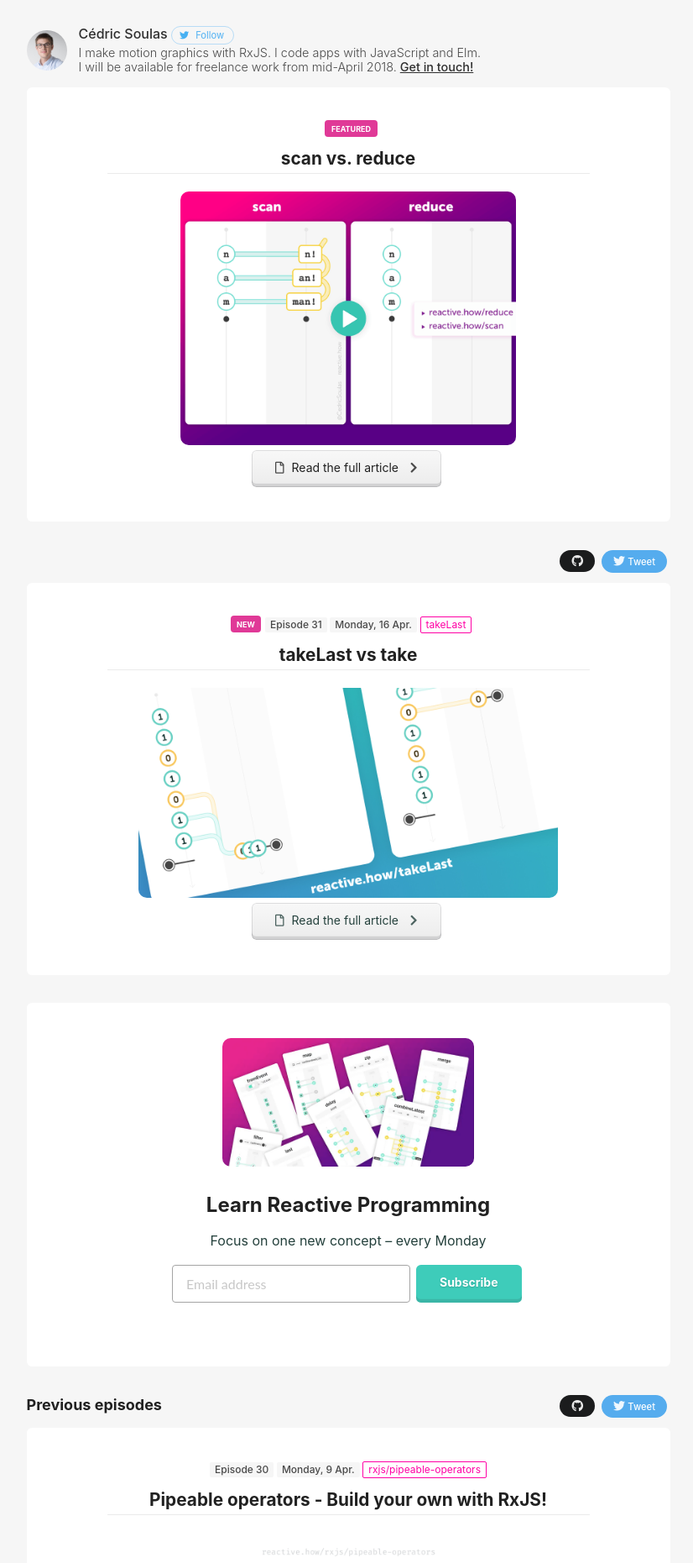
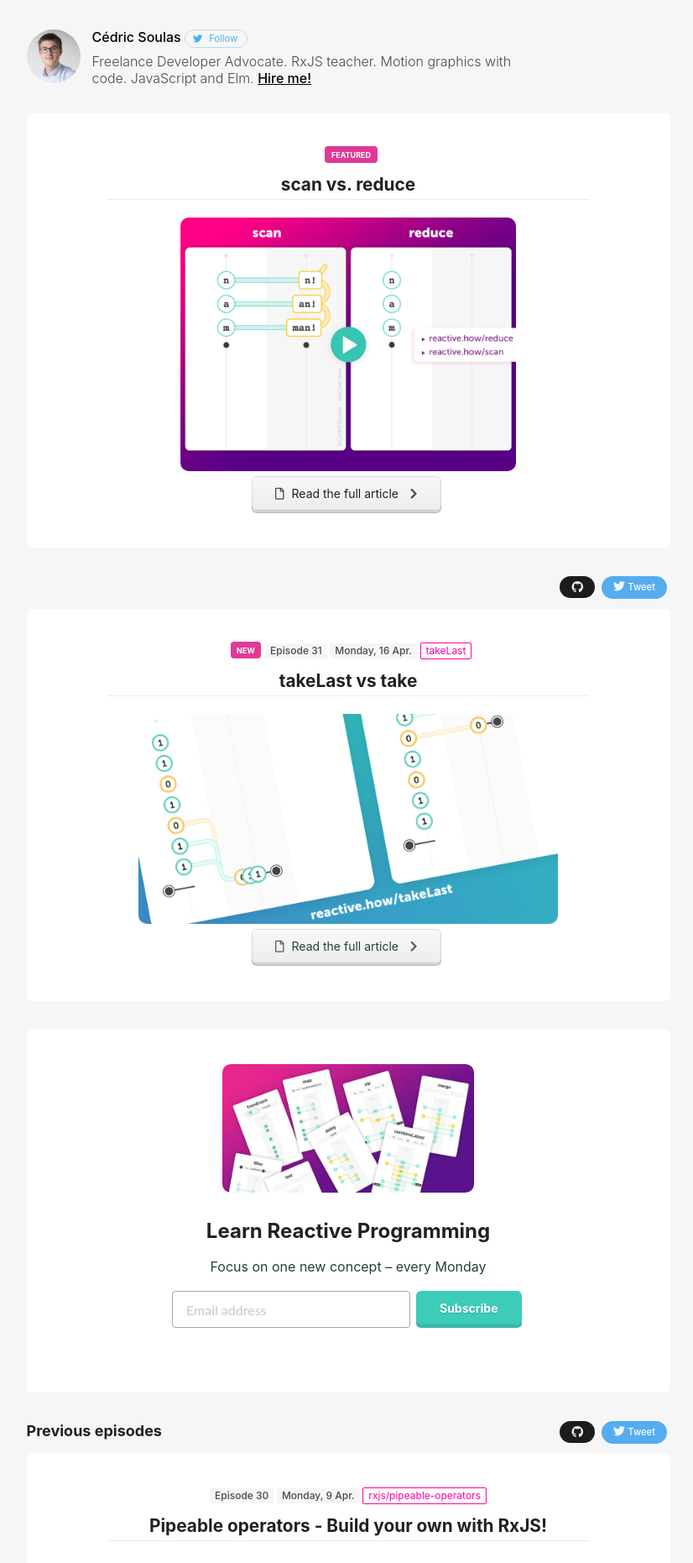
Before and after one commit to cedricss/reactive.how, a Jekyll site: the page built from index.html, in a window 1280 px wide. Shown: the top 1861 px of the page at 84% size, without its empty margins (225-1051 px from the left). Built offline with Jekyll 4.4.1, drawn with Linux system fonts in a browser that asks for light colours; some of the changed text lies outside the part shown.

Commit message:
Update author bio

```diff
--- a/_includes/author.html
+++ b/_includes/author.html
@@ -9,7 +9,7 @@
         <a class="ui basic micro circular twitter button" href="https://twitter.com/CedricSoulas">
             <i class="twitter icon"></i> Follow</a>
         <div class="sub info">
-             I make motion graphics with RxJS. I code apps with JavaScript and Elm. I&nbsp;will&nbsp;be&nbsp;available for freelance work from mid-April 2018. {% if include.link %}<a href="#contact">Get in touch!</a>{% endif %}
+             Freelance Developer Advocate. RxJS teacher. Motion graphics with code. JavaScript and Elm. {% if include.link %}<a href="#contact">Hire me!</a>{% else %}<a href="mailto:cedric.soulas@reactive.how">Hire me!</a>{% endif %}
         </div>
     </div>
 </div>
--- a/_includes/head.html
+++ b/_includes/head.html
@@ -14,7 +14,7 @@
 <meta name="twitter:creator" content="@CedricSoulas" />
 <meta name="twitter:image:alt" content="Merge vs Combine reactive operator" />
 <link rel="stylesheet" href="/lib/semantic/dist/semantic.min.css" />
-<link rel="stylesheet" href="/css/main.css?v=20" />
+<link rel="stylesheet" href="/css/main.css?v=21" />
 <link rel="icon" type="image/png" href="img/favicon.png?v=2">
 <link rel="icon" type="image/x-icon" href="img/favicon.ico?v=2">
 <link rel="icon" sizes="64x64" href="img/favicon.icns?v=2">
--- a/css/main.scss
+++ b/css/main.scss
@@ -523,7 +523,7 @@ div.more {
 }
 
 .last.container {
-    margin-bottom: 11em;
+    padding-bottom: 11em;
 }
 
 .transparent.cards .card {
@@ -570,25 +570,24 @@ div.more {
 .author.block {
     font-weight: 300;
     max-width: 580px;
-
+    margin: 2em 0;
     .avatar.image {
-        margin-top: 0.5em;
-        width: 3em;
-        height: 3em;
+        margin-top: 0.2em;
+        width: 4em;
+        height: 4em;
     }
 
     a {
-        color: #2f2f2f;
+        color: black;
         font-weight: 500;
         text-decoration: none;
     }
 }
 
 .sub.info {
-    font-size: 0.9em;
     color: rgba(0, 0, 0, 0.7);
     line-height: initial;
-    padding-top: 0.1em;
+    padding-top: 0.4em;
 
     a {
         text-decoration: underline;
```
